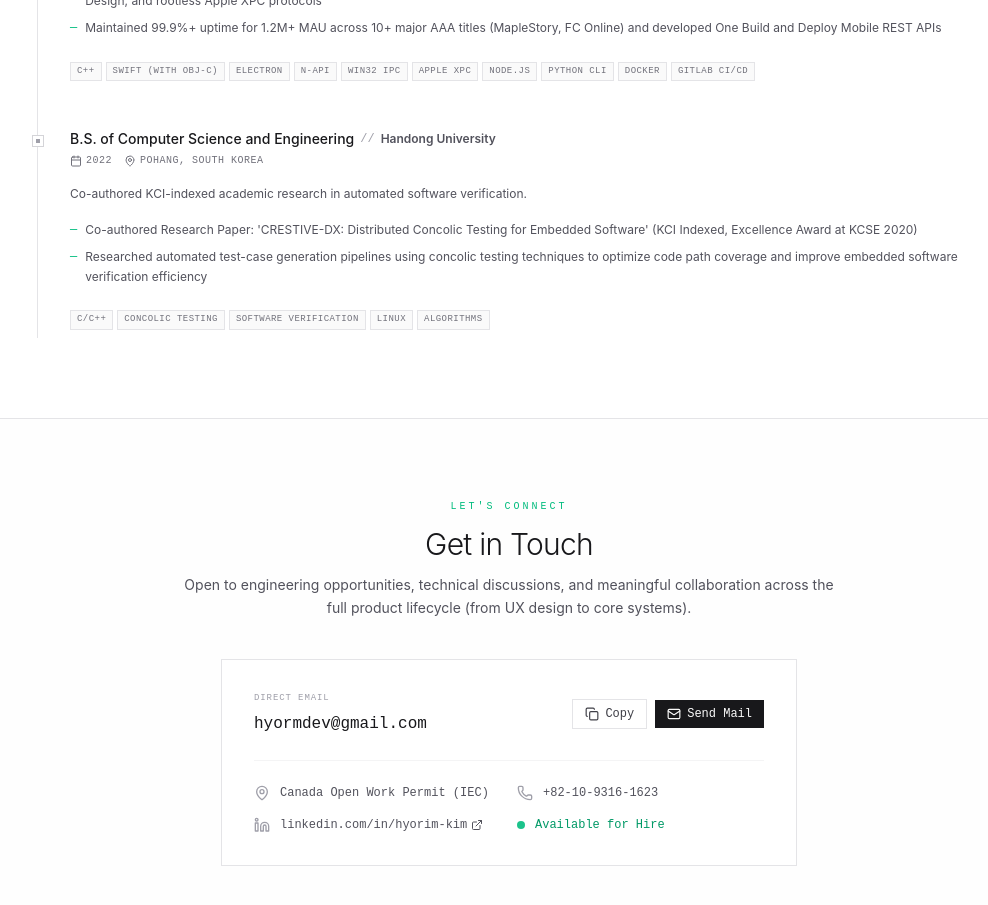
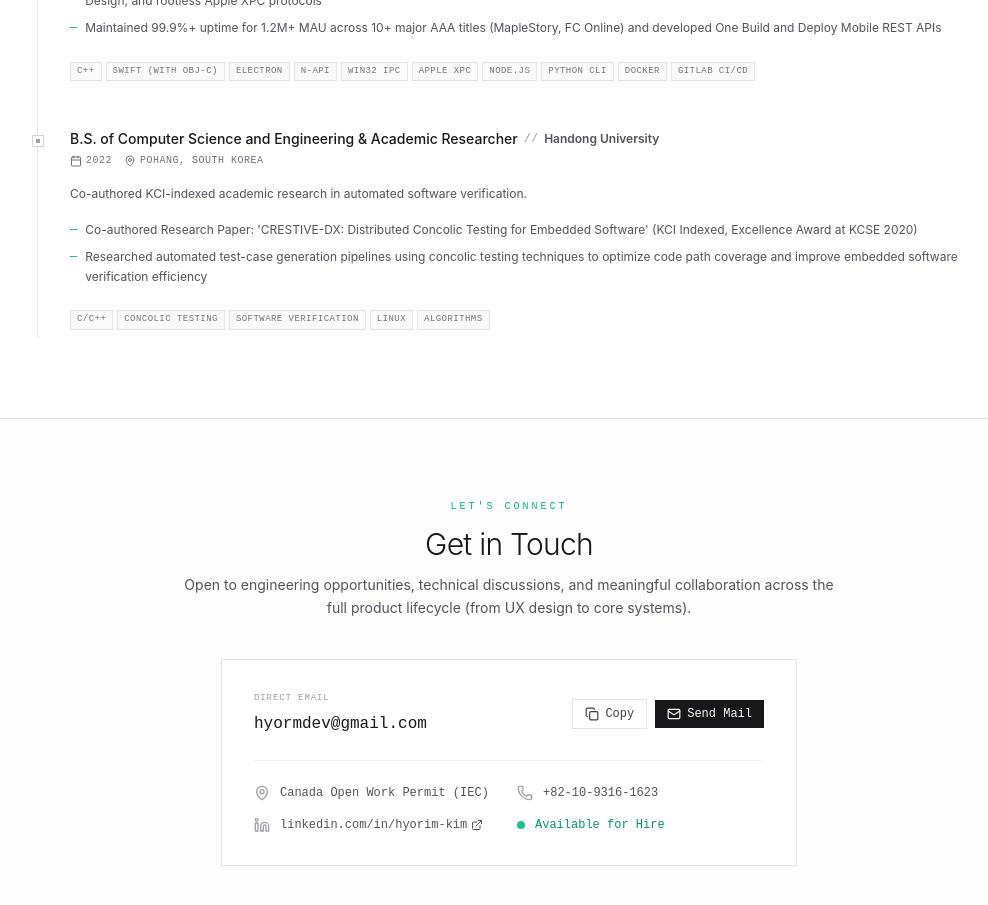
Before and after one commit to Hyorm/hyorm.github.io, a React (Vite) app: page / in a window 1280 px wide. Shown: the part 3000-3905 px from the top of the page, without its empty margins (131-1119 px from the left). Built offline with nearby package versions, Linux system fonts and the light colour scheme.

Commit message:
fix: update education title to B.S. of Computer Science and Engineering & Academic Researcher

```diff
--- a/src/data.ts
+++ b/src/data.ts
@@ -118,7 +118,7 @@ export const DEFAULT_PORTFOLIO: PortfolioData = {
     },
     {
       id: "exp-handong",
-      role: "B.S. of Computer Science and Engineering",
+      role: "B.S. of Computer Science and Engineering & Academic Researcher",
       company: "Handong University",
       location: "Pohang, South Korea",
       period: "2022",
```
